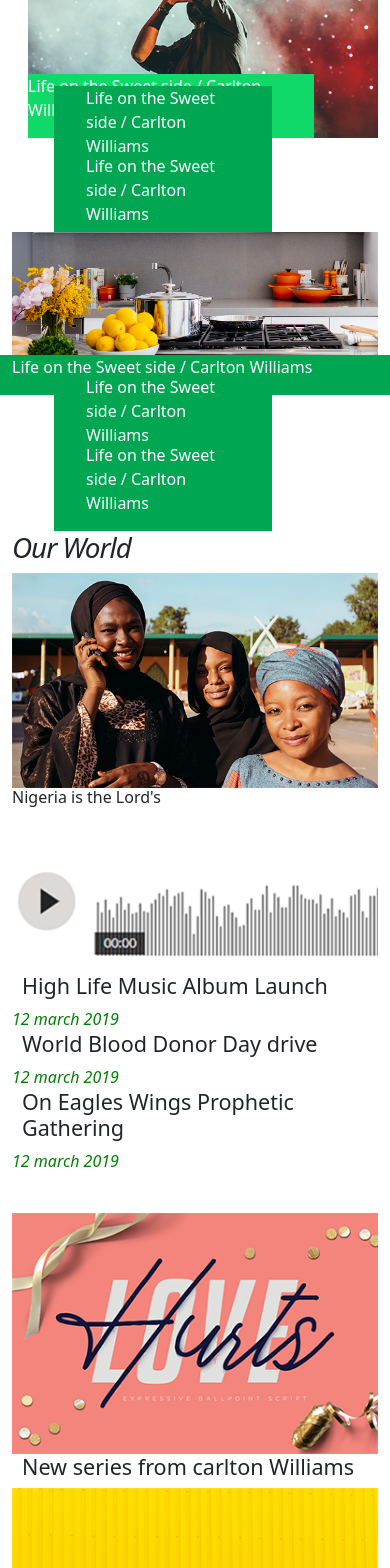
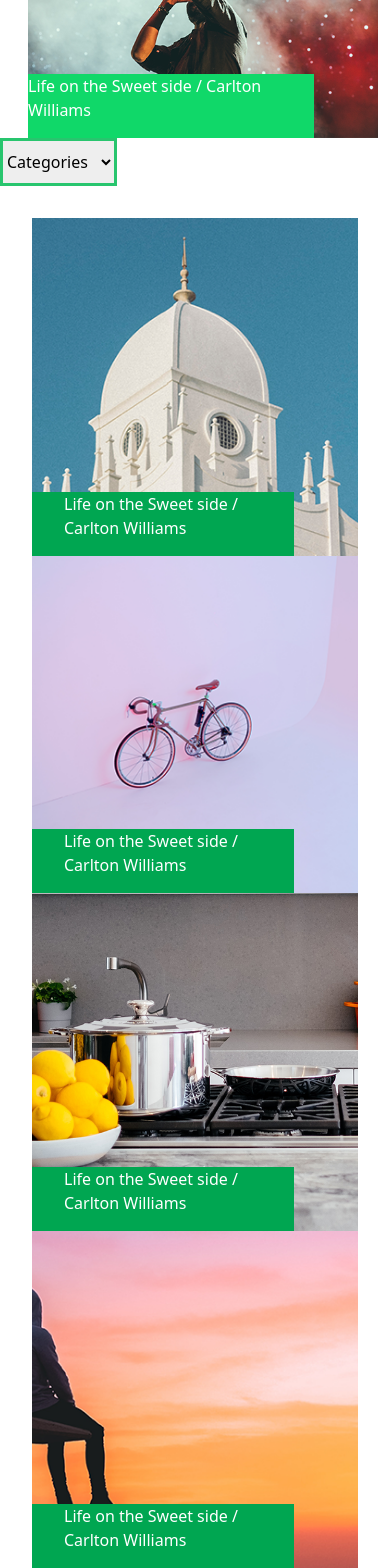
Before and after one commit to mosesinawo/Highlife-react, a React (Create React App) app: page /categories in a window 390 px wide. Shown: the part 1160-2728 px from the top of the page. Built offline with nearby package versions, Linux system fonts and the light colour scheme; a small style sheet from the web is missing.

Commit message:
all components are now responsive

```diff
--- a/src/Header/Header.css
+++ b/src/Header/Header.css
@@ -2,17 +2,23 @@
     display: grid;
     grid-template-columns: repeat(3, 1fr);
     grid-template-rows: repeat(3, 10rem);
-    margin: 8rem 6rem 0;
+    margin-top: 6rem;
+    padding: 2rem 2rem;
+}
+.header-image-1{
+    width: 50%;
+    text-align: center;
+    margin: 0 auto;
 }
 .header-image{
+    object-fit: cover;
     width: 100%;
+    height: 100%;
 }
 .image-red{
     grid-column: 1/3;
     grid-row: 1/3;
-    background-image: url(../img/tv-1.png);
-    background-position: center;
-    background-size: cover;
+
 }
 .image-green{
     background-color: #28c56e;
@@ -22,9 +28,7 @@
 .image-blue{
    grid-row: 3;
    grid-column: 2;
-   background-position: center;
-   background-size: cover;
-   background-image: url(../img/question.png);
+
 }
 .image-yellow{
     grid-column: 3;
@@ -42,6 +46,31 @@
     padding-right: 1rem;
 }
 
-@media only screen and ( max-width: 1024px){
+@media only screen and (max-width: 960px){
+    .header-body{
+        grid-template-rows:100px 280px 100px;
+        grid-template-columns: repeat(3, 1fr);
+        padding: 2rem 2rem;
+    }
+   .image-text{
+grid-row: 1/2;
+grid-column: 1/4;
+display: flex;
+align-items: center;
+justify-content: space-between;
+   }
+   .image-red{
+    grid-column: 1/4;
+    grid-row: 2/3;
+    height: 100%;
+    width: 100%;
+   }
+   .text-header{
+    font-size: 1rem;
+   }
+   .text-items{
+    font-size: 1rem;
+    padding-right: 0.5rem;
 
+   }
 }
--- a/src/Header/Header.js
+++ b/src/Header/Header.js
@@ -19,21 +19,24 @@ const Header = () => {
     return (
         <div className='header-body'>
           <div className='image-red'>
-            {/* <img className='header-image' src={image1}/> */}
+            <img className='header-image' src={image1} alt='img1'/>
           </div>
           <div className='image-text'>
-            <h1 className='text-header'>Life<br/> Blood</h1>
+            <h1 className='text-header'>Life Blood</h1>
+            <div>
+
             <span className='text-items'>About</span>  <span className='text-items'>  Contact</span>   <span className='text-items'>  Events</span>
+            </div>
 
           </div>
           <div className='image-green'>
-          {/* <img className='header-image' src={image2}/> */}
+          <img className='header-image-1' src={image2} alt='img2'/>
           </div>
           <div className='image-blue'>
-          {/* <img className='header-image' src={image3}/> */}
+          <img className='header-image' src={image3} alt='img3'/>
           </div>
           <div className='image-yellow'>
-          {/* <img className='header-image' src={image4}/> */}
+          <img className='header-image-1' src={image4} alt='img4'/>
           </div>
 
 
--- a/src/MainSection/Main.css
+++ b/src/MainSection/Main.css
@@ -6,29 +6,36 @@
     padding: 2rem 6rem
 };
 
-.first-part{
-    display: flex;
+.upper-part{
+    display: grid;
+    grid-template-columns: repeat(2, 1fr);
     gap: 1rem;
 }
 
 .life-image{
-    width: 29vw;
-    height: 50vh;
+    width: 100%;
+    height: 30vh;
     object-fit: cover;
 
 }
 
 .second-part{
-    display: flex;
-    grid-template-columns: repeat(3, 19.5rem);
-    grid-template-rows: repeat(2, 1fr);
+    display: grid;
+    grid-template-columns: repeat(3,1fr);
+
     column-gap: 1rem;
 }
 .lifeblood{
     width: 20vw;
-
     object-fit: cover;
 }
+
+.forth-image{
+    object-fit: cover;
+    width: 100%;
+    height: 30vh;
+}
+
 
 .third{
     display: flex;
@@ -45,11 +52,26 @@
     gap: 1rem;
     margin-top: 2rem;
 }
+.fourth{
+    display: grid;
+    grid-template-columns: repeat(2, 1fr);
+}
 .box-9{
     margin-top: 2rem;
     background-color: #00a651;
     padding: 0.3rem 2rem;
     text-align: center;
     display: inline-block;
-   transform: translateX(160%);
+   /* transform: translateX(160%); */
 }
+
+@media only screen and (max-width:960px){
+    .body{
+        flex-direction: column;
+        padding: 2rem 4rem;
+    }
+    .lifeblood{
+        width: 30vw;
+    }
+
+}
--- a/src/MainSection/Section-A.js
+++ b/src/MainSection/Section-A.js
@@ -2,7 +2,7 @@
 // import Row from 'react-bootstrap/Row';
 // import Col from 'react-bootstrap/Col';
 // import 'bootstrap/dist/css/bootstrap.min.css';
-import "./Main.css";
+
 import lifeBlood1 from "../img/lifeblood-1.png";
 import lifeBlood2 from "../img/lifeblood-2.png";
 import lifeBlood4 from "../img/lifeblood-4.png";
@@ -13,7 +13,7 @@ import lifeBlood7 from "../img/lifeblood-7.png";
 import lifeBlood8 from "../img/lifeblood-8.png";
 import lifeBlood9 from "../img/lifeblood-9.png";
 import lifeBlood10 from "../img/lifeblood-10.png";
-
+import "./Main.css";
 // import niara8 from "../img/niara-8.png";
 // import radio from "../img/radio.png";
 
@@ -25,7 +25,7 @@ const Section1 = () => {
         <div className="left-part" style={{flex:''}}>
 
 
-            <div className="first-part" style={{display:'flex', gap: '1rem'}}>
+            <div className="upper-part" style={{display:'grid', gridTemplateColumns: 'repeat(2, 1fr)', gap:'1rem'}}>
                 <div className='lifeblood1'>
 
                     <img className='life-image' src={lifeBlood1} alt="lifeBlood1" />
@@ -69,10 +69,6 @@ const Section1 = () => {
                         <h5 className='text'>Testimonials - Hows keji was saved by a blood donor</h5>
                     </div>
                 </div>
-            </div>
-            <div className="third">
-
-
 
                 <div className="box-4">
 
@@ -98,12 +94,15 @@ const Section1 = () => {
                         <h5 className='text'>world blood Donor 2019 celebration</h5>
                     </div>
                 </div>
+            </div>
 
-            </div>
+
+
+
             <div className="fourth">
                 <div className="box-7">
 
-                    <img className='lifeblood' src={lifeBlood9} alt="lifeBlood9" />
+                    <img className='forth-image' src={lifeBlood9} alt="lifeBlood9" />
                     <div className='text-container' >
                         <h3 className='text'>The definitive article on blood diseases
                         </h3>
@@ -111,7 +110,7 @@ const Section1 = () => {
                 </div>
                 <div className="box-8">
 
-                    <img className='lifeblood' src={lifeBlood10} alt="lifeBlood10" />
+                    <img className='forth-image' src={lifeBlood10} alt="lifeBlood10" />
                     <div className='text-container' >
                         <h3 className='text'>Testimonials - Baby Temi's got her groove back
                         </h3>
--- a/src/components/categories/Categories.css
+++ b/src/components/categories/Categories.css
@@ -36,7 +36,6 @@
 .categories-text{
     position: absolute;
     bottom: 0;
-
     display: inline-block;
     background-color:#00a651 ;
     padding: 0.5rem 2rem;
@@ -47,36 +46,48 @@ p{
     font-size: 1rem;
     padding: 0;
 }
+.middle-image{
+    object-fit: cover;
+    width: 100%;
+    height: 40vh;
+}
 .middle{
-    /* display: flex; */
-    /* gap: 2rem; */
-    /* padding: 3rem 6rem; */
+    display: flex;
+    margin: 4rem 4rem;
+    gap: 2rem;
+    align-items: center;
 }
 .categories-middle{
-    display: flex;
-    flex-direction: column;
-    align-items: center;
+    display: grid;
+   grid-template-columns: repeat(2, 1fr);
+   grid-template-rows: repeat(3, 1fr);
 
 }
-.middle-top{
-    display: flex;
-    justify-content: center;
-    margin-bottom: -10px;
+.middle-1{
+    grid-column: 1/2;
+    grid-row:1/2 ;
+    position: relative;
 }
-.middle-buttom{
-    display: flex;
-    margin-top: -10px;
+.middle-2{
+    grid-column: 2/3;
+    grid-row: 1/2;
+    position: relative;
 }
-.middle-small{
-    width: 30vw;
+.middle-3{
+    grid-column: 1/3;
+    grid-row: 2/3;
+    position: relative;
 }
-.middle-large{
-    width: 60vw;
+.middle-4{
+    position: relative;
+}
+.middle-5{
+    position: relative;
 }
 .middle-text{
     position: absolute;
      left: 0;
-     bottom: 0;
+    bottom: 0;
     background-color:#00a651 ;
     padding: 0 2rem;
     margin-right: 4rem;
@@ -85,3 +96,39 @@ p{
     position: relative;
 
 }
+
+@media only screen and (max-width:960px){
+    .middle{
+        flex-direction: column;
+        margin: 2rem 2rem;
+    }
+    .middle-image{
+        width: 100%;
+        object-fit: cover;
+    }
+    .categories-middle{
+        grid-template-columns: 1fr;
+        grid-template-rows: repeat(5, 1fr);
+    }
+    .middle-1{
+        grid-row: 1/2;
+        grid-column: 1/3;
+
+    }
+    .middle-2{
+        grid-row: 2/3;
+        grid-column: 1/3;
+    }
+    .middle-3{
+       grid-row: 3/4;
+       grid-column: 1/3;
+    }
+    .middle-4{
+        grid-row: 4/5;
+        grid-column: 1/3;
+    }
+    .middle-5{
+        grid-row: 5/6;
+        grid-column: 1/3;
+    }
+}
--- a/src/components/categories/Categories.js
+++ b/src/components/categories/Categories.js
@@ -14,14 +14,19 @@ import { Col, Container, Row } from 'react-bootstrap';
 const Categories = () => {
     return (
         <div>
-<Carlton/>
-            <Container fluid className='middle'>
+            <Carlton />
+            <div>
+            <select className='select' style={{marginTop:'2rem',}}>
+              <option className='option'>Categories</option>
+            </select>
+            </div>
+            <div className='middle'>
 
-                <Col className=' categories-middle'>
-                    <Row className='middle-top'>
+                <div className=' categories-middle'>
+
 
                     <div className='middle-1'>
-                            <img src={Categories1} alt='caegories1' className='middle-small' />
+                        <img src={Categories1} alt='caegories1' className='middle-image' />
 
                         <div className='middle-text'>
                             <p>
@@ -31,8 +36,8 @@ const Categories = () => {
 
                         </div>
                     </div>
-                        <div className='middle-1'>
-                            <img src={Categories2} alt='caegories2' className='middle-small'/>
+                    <div className='middle-2'>
+                        <img src={Categories2} alt='caegories2' className='middle-image' />
 
                         <div className='middle-text'>
                             <p>
@@ -42,22 +47,9 @@ const Categories = () => {
 
                         </div>
                     </div>
-                    </Row>
-                    <Row className='middle-1'>
-                        <img src={Categories3} alt='caegories3'className='middle-large' />
 
-                        <div className='middle-text'>
-                            <p>
-                                Life on the Sweet side /
-                                <span> Carlton Williams</span>
-                            </p>
-
-                        </div>
-                    </Row>
-                    <Row className='middle-buttom'>
-
-                        <div className='middle-1'>
-                            <img src={Categories4} alt='caegories4' className='middle-small'/>
+                    <div className='middle-3'>
+                        <img src={Categories3} alt='caegories3' className='middle-image' />
 
                         <div className='middle-text'>
                             <p>
@@ -67,8 +59,10 @@ const Categories = () => {
 
                         </div>
                     </div>
-                        <div className='middle-1'>
-                            <img src={Categories5} alt='caegories5' className='middle-small' />
+
+
+                    <div className='middle-4'>
+                        <img src={Categories4} alt='caegories4' className='middle-image' />
 
                         <div className='middle-text'>
                             <p>
@@ -78,13 +72,24 @@ const Categories = () => {
 
                         </div>
                     </div>
-                    </Row>
+                    <div className='middle-5'>
+                        <img src={Categories5} alt='caegories5' className='middle-image' />
 
-                </Col>
-                <Col md={4}>
+                        <div className='middle-text'>
+                            <p>
+                                Life on the Sweet side /
+                                <span> Carlton Williams</span>
+                            </p>
+
+                        </div>
+                    </div>
+
+
+                </div>
+                <div>
                     <Section2 />
-                </Col>
-            </Container>
+                </div>
+            </div>
             <Footer />
         </div >
 
```
Lines whose indentation alone changed are shown as unchanged.
